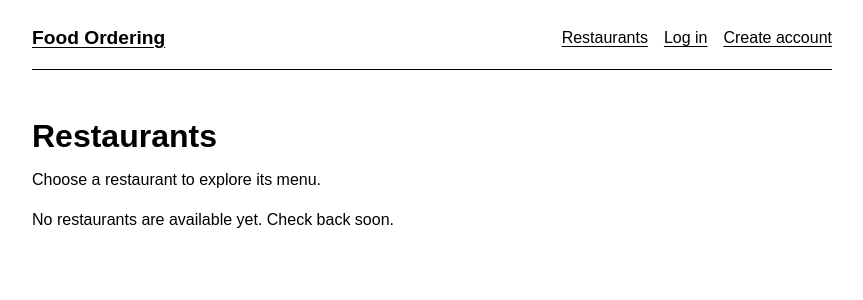
After one commit to Ayman-K-Siddiqui/714-food_ordering, a Flask app: template templates/restaurants.html in a window 1280 px wide. The commit adds this page. Shown: the top 300 px of the page, without its empty margins (208-1071 px from the left). Run offline with Flask 3, Linux system fonts and the light colour scheme; the template is opened without the code that fills it, so the values that code supplies are empty.

Commit message:
Add login sessions and restaurant selection

```diff
--- a/app.py
+++ b/app.py
@@ -1,48 +1,107 @@
 import os
+import secrets
+from datetime import timedelta
+from functools import wraps
 from collections import OrderedDict
 
 import oracledb
-from flask import Flask, redirect, render_template, request, url_for
-from werkzeug.security import generate_password_hash
+from flask import Flask, abort, g, redirect, render_template, request, session, url_for
+from werkzeug.security import check_password_hash, generate_password_hash
 
 app = Flask(__name__)
+# Keep the development signing key across Flask reloads and container restarts.
+# Deployments can supply their own key through SECRET_KEY.
+secret_key = os.getenv("SECRET_KEY")
+if not secret_key:
+    os.makedirs(app.instance_path, exist_ok=True)
+    key_path = os.path.join(app.instance_path, "session.key")
+    try:
+        with open(os.open(key_path, os.O_WRONLY | os.O_CREAT | os.O_EXCL, 0o600), "w") as key_file:
+            key_file.write(secrets.token_hex(32))
+    except FileExistsError:
+        pass
+    with open(key_path) as key_file:
+        secret_key = key_file.read().strip()
+app.config.update(
+    SECRET_KEY=secret_key,
+    SESSION_COOKIE_HTTPONLY=True,
+    SESSION_COOKIE_SAMESITE="Lax",
+    SESSION_COOKIE_SECURE=os.getenv("SESSION_COOKIE_SECURE", "0") == "1",
+    PERMANENT_SESSION_LIFETIME=timedelta(hours=8),
+)
+
+
+def query_rows(sql, parameters=None):
+    connection = oracledb.connect(
+        user=ORACLE_USER, password=ORACLE_PASSWORD, dsn=ORACLE_DSN,
+    )
+    try:
+        with connection.cursor() as cursor:
+            cursor.execute(sql, parameters or {})
+            return cursor.fetchall()
+    finally:
+        connection.close()
+
+
+def csrf_token():
+    if "csrf_token" not in session:
+        session["csrf_token"] = secrets.token_hex(32)
+    return session["csrf_token"]
+
+
+app.jinja_env.globals["csrf_token"] = csrf_token
+
+
+@app.before_request
+def load_current_user():
+    g.user = None
+    if request.method == "POST":
+        expected = session.get("csrf_token", "")
+        supplied = request.form.get("csrf_token", "")
+        if not expected or not secrets.compare_digest(expected.encode(), supplied.encode()):
+            abort(400, description="Your form expired. Refresh the page and try again.")
+    user_id = session.get("user_id")
+    if user_id is not None:
+        try:
+            rows = query_rows(
+                "SELECT user_id, email, first_name FROM Users WHERE user_id = :user_id",
+                {"user_id": user_id},
+            )
+        except oracledb.Error:
+            return render_template("unavailable.html"), 503
+        if rows:
+            g.user = dict(zip(("user_id", "email", "first_name"), rows[0]))
+        else:
+            session.clear()
+
+
+def login_required(view):
+    """Use on cart/order routes so their owner comes from g.user['user_id']."""
+    @wraps(view)
+    def wrapped(*args, **kwargs):
+        if g.user is None:
+            return redirect(url_for("login"))
+        return view(*args, **kwargs)
+    return wrapped
+
 
 ORACLE_USER = os.getenv("ORACLE_USER", "system")
 ORACLE_PASSWORD = os.getenv("ORACLE_PASSWORD", "AdminPassword123")
 ORACLE_DSN = os.getenv("ORACLE_DSN", "localhost:1521/FREEPDB1")
 
 
-def get_menu_items():
-    connection = oracledb.connect(
-        user=ORACLE_USER,
-        password=ORACLE_PASSWORD,
-        dsn=ORACLE_DSN,
+def get_menu_items(restaurant_id):
+    rows = query_rows(
+        """
+        SELECT item_id, name, description, price, category
+        FROM MenuItems
+        WHERE is_available = 1 AND restaurant_id = :restaurant_id
+        ORDER BY category, name
+        """,
+        {"restaurant_id": restaurant_id},
     )
-    try:
-        with connection.cursor() as cursor:
-            cursor.execute(
-                """
-                SELECT item_id, name, description, price, category
-                FROM MenuItems
-                WHERE is_available = 1
-                ORDER BY category, name
-                """
-            )
-            rows = cursor.fetchall()
-    finally:
-        connection.close()
-
-    items = [
-        {
-            "item_id": item_id,
-            "name": name,
-            "description": description,
-            "price": price,
-            "category": category,
-        }
-        for item_id, name, description, price, category in rows
-    ]
-    return items
+    return [dict(zip(("item_id", "name", "description", "price", "category"), row))
+            for row in rows]
 
 
 def group_by_category(items):
@@ -78,19 +137,78 @@ def create_user(email, password, first_name, last_name):
 
 
 @app.route("/")
+def restaurants():
+    error = None
+    stores = []
+    try:
+        rows = query_rows("SELECT restaurant_id, name, location FROM Restaurants ORDER BY name")
+        stores = [dict(zip(("restaurant_id", "name", "location"), row)) for row in rows]
+    except oracledb.Error:
+        error = "Could not load restaurants. Please try again shortly."
+    return render_template("restaurants.html", restaurants=stores, error=error), 503 if error else 200
+
+
 @app.route("/menu")
 def menu():
+    return redirect(url_for("restaurants"))
+
+
+@app.route("/restaurants/<int:restaurant_id>/menu")
+def restaurant_menu(restaurant_id):
+    try:
+        rows = query_rows(
+            "SELECT restaurant_id, name, location FROM Restaurants WHERE restaurant_id = :restaurant_id",
+            {"restaurant_id": restaurant_id},
+        )
+        if not rows:
+            abort(404)
+        restaurant = dict(zip(("restaurant_id", "name", "location"), rows[0]))
+        grouped_items = group_by_category(get_menu_items(restaurant_id))
+    except oracledb.Error:
+        return render_template("unavailable.html"), 503
+    return render_template("menu.html", restaurant=restaurant, grouped_items=grouped_items)
+
+
+@app.route("/login", methods=["GET", "POST"])
+def login():
+    if g.user:
+        return redirect(url_for("restaurants"))
     error = None
-    grouped_items = OrderedDict()
-    try:
-        grouped_items = group_by_category(get_menu_items())
-    except oracledb.Error as exc:
-        error = str(exc)
-    return render_template("menu.html", grouped_items=grouped_items, error=error)
+    email = request.form.get("email", "").strip()
+    status = 200
+    if request.method == "POST":
+        password = request.form.get("password", "")
+        if not email or not password:
+            error = "Email and password are required."
+        else:
+            try:
+                rows = query_rows(
+                    "SELECT user_id, password_hash FROM Users WHERE email = :email",
+                    {"email": email},
+                )
+                if rows and check_password_hash(rows[0][1], password):
+                    session.clear()
+                    session["user_id"] = int(rows[0][0])
+                    session.permanent = True
+                    return redirect(url_for("restaurants"))
+                error = "Invalid email or password."
+            except oracledb.Error:
+                error = "Login is temporarily unavailable. Please try again shortly."
+                status = 503
+    return render_template("login.html", error=error, email=email,
+                           registered=request.args.get("registered") == "1"), status
+
+
+@app.post("/logout")
+def logout():
+    session.clear()
+    return redirect(url_for("restaurants"))
 
 
 @app.route("/register", methods=["GET", "POST"])
 def register():
+    if g.user:
+        return redirect(url_for("restaurants"))
     error = None
     form_data = {"email": "", "first_name": "", "last_name": ""}
 
@@ -107,7 +225,7 @@ def register():
         else:
             try:
                 create_user(password=password, **form_data)
-                return redirect(url_for("register", registered="1"))
+                return redirect(url_for("login", registered="1"))
             except oracledb.IntegrityError:
                 error = "An account with that email already exists."
             except oracledb.Error:
@@ -116,7 +234,6 @@ def register():
     return render_template(
         "register.html",
         error=error,
-        registered=request.args.get("registered") == "1",
         form_data=form_data,
     )
 
--- a/static/style.css
+++ b/static/style.css
@@ -1,20 +1,49 @@
 body {
     font-family: Arial, sans-serif;
-    max-width: 640px;
+    max-width: 800px;
     margin: 24px auto;
     padding: 0 16px;
-    background: #ffffff;
-    color: #111111;
+    background: #fff;
+    color: #000;
+    line-height: 1.5;
+}
+
+a {
+    color: #000;
+    text-underline-offset: 3px;
+}
+
+.site-header,
+nav {
+    display: flex;
+    flex-wrap: wrap;
+    align-items: center;
+    gap: 16px;
+}
+
+.site-header {
+    justify-content: space-between;
+    padding-bottom: 16px;
+    border-bottom: 1px solid #000;
+}
+
+.brand {
+    font-size: 1.2rem;
+    font-weight: bold;
+}
+
+main {
+    padding: 16px 0 32px;
 }
 
 h1 {
+    font-size: 2rem;
     margin-bottom: 8px;
 }
 
 h2 {
-    margin-top: 24px;
-    border-bottom: 1px solid #ccc;
-    padding-bottom: 4px;
+    font-size: 1.3rem;
+    margin: 24px 0 8px;
 }
 
 ul {
@@ -22,21 +51,25 @@ ul {
     padding: 0;
 }
 
-li {
-    margin: 12px 0;
+.restaurant-card,
+.menu-item {
+    padding: 16px 0;
+    border-bottom: 1px solid #000;
+}
+
+.restaurant-card h2 {
+    margin-top: 0;
 }
 
 .description {
-    color: #555;
     margin-top: 4px;
 }
 
-.error {
-    color: #a40000;
-}
-
+.error,
 .success {
-    color: #176b2c;
+    color: #000;
+    border: 1px solid #000;
+    padding: 8px;
 }
 
 form {
--- /dev/null
+++ b/templates/base.html
@@ -0,0 +1,28 @@
+<!DOCTYPE html>
+<html lang="en">
+<head>
+    <meta charset="UTF-8">
+    <meta name="viewport" content="width=device-width, initial-scale=1.0">
+    <title>{% block title %}Food Ordering{% endblock %}</title>
+    <link rel="stylesheet" href="{{ url_for('static', filename='style.css') }}">
+</head>
+<body>
+    <header class="site-header">
+        <a class="brand" href="{{ url_for('restaurants') }}">Food Ordering</a>
+        <nav aria-label="Main navigation">
+            <a href="{{ url_for('restaurants') }}">Restaurants</a>
+            {% if g.user %}
+                <span>Hi, {{ g.user.first_name or g.user.email }}</span>
+                <form method="post" action="{{ url_for('logout') }}" class="logout-form">
+                    <input type="hidden" name="csrf_token" value="{{ csrf_token() }}">
+                    <button type="submit">Log out</button>
+                </form>
+            {% else %}
+                <a href="{{ url_for('login') }}">Log in</a>
+                <a href="{{ url_for('register') }}">Create account</a>
+            {% endif %}
+        </nav>
+    </header>
+    <main>{% block content %}{% endblock %}</main>
+</body>
+</html>
--- /dev/null
+++ b/templates/restaurants.html
@@ -0,0 +1,23 @@
+{% extends "base.html" %}
+{% block title %}Choose a restaurant · Food Ordering{% endblock %}
+{% block content %}
+    <section class="intro">
+        <h1>Restaurants</h1>
+        <p class="description">Choose a restaurant to explore its menu.</p>
+    </section>
+    {% if error %}
+        <p class="error" role="alert">{{ error }}</p>
+    {% elif not restaurants %}
+        <p>No restaurants are available yet. Check back soon.</p>
+    {% else %}
+        <div class="restaurant-grid">
+            {% for restaurant in restaurants %}
+                <article class="restaurant-card">
+                    <h2>{{ restaurant.name }}</h2>
+                    <p class="description">{{ restaurant.location or 'Location coming soon' }}</p>
+                    <a class="button" href="{{ url_for('restaurant_menu', restaurant_id=restaurant.restaurant_id) }}">View menu <span aria-hidden="true">→</span></a>
+                </article>
+            {% endfor %}
+        </div>
+    {% endif %}
+{% endblock %}
```
Also changed, not shown: other parts of static/style.css (+47 -2 lines), init.sql (+10 -2 lines), templates/login.html (added, +19 -0 lines), templates/menu.html (+12 -21 lines), templates/register.html (+14 -31 lines), templates/unavailable.html (added, +7 -0 lines), tests/test_app.py (added, +152 -0 lines), README.md (added), 2 other files.
